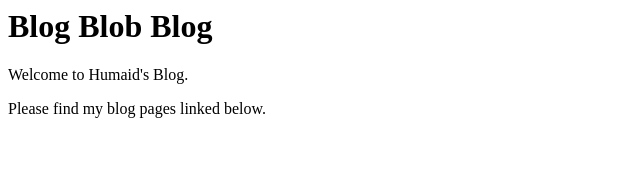
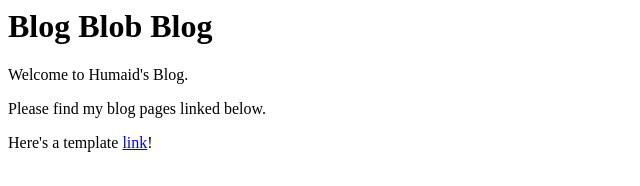
Before and after one commit to humaid-memee/humaid-memee.github.io, a plain HTML site: page index.html in a window 1280 px wide. Shown: the whole page, without its empty margins (0-640 px from the left). Drawn offline with Linux system fonts and the light colour scheme.

Commit message:
Add link to Te Houtaewa Template page

```diff
--- a/index.html
+++ b/index.html
@@ -9,5 +9,6 @@
     <h1 class="page-top">Blog Blob Blog</h1>
     <p> Welcome to Humaid's Blog.</p>
     <p> Please find my blog pages linked below. </p>
+    <p> Here's a template <a href="blog/te-houtaewa-template.html" target="_blank">link</a>!</p>
   </body>
 </html>
```
